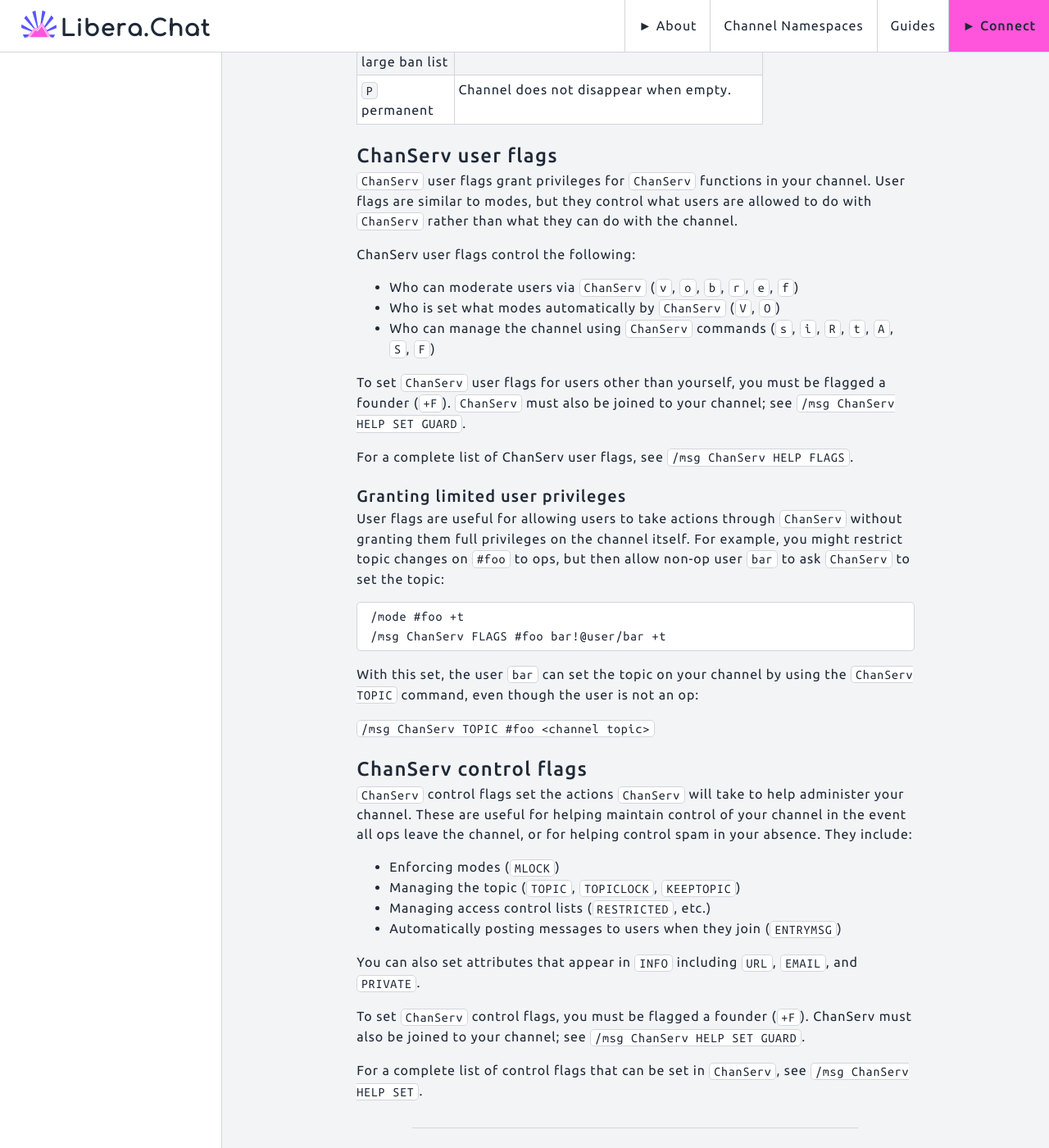
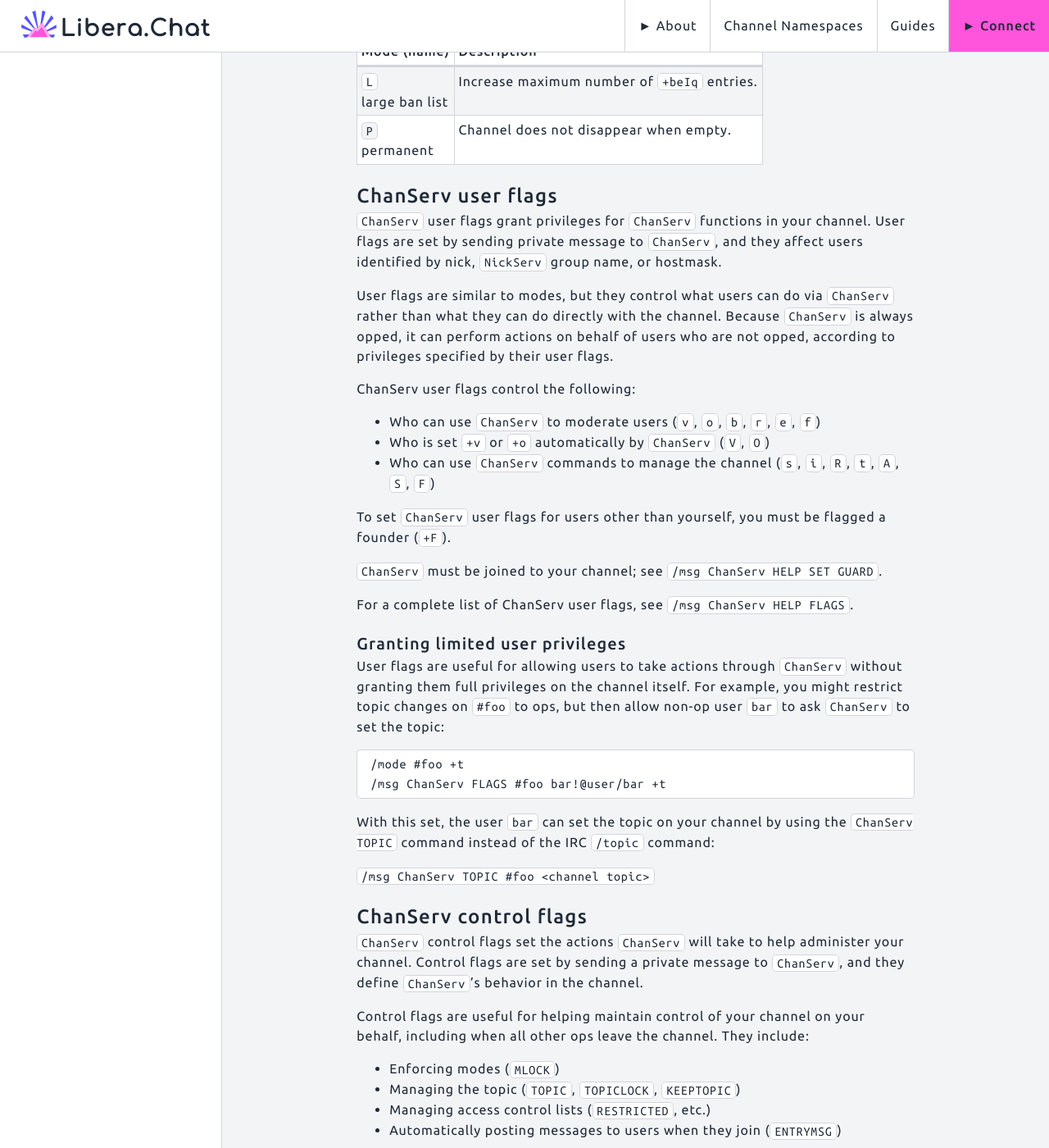
Before and after one commit to Libera-Chat/libera-chat.github.io, a Jekyll site: the page built from content/_guides/channelmodes.md, in a window 1280 px wide and 1400 px high, scrolled down 4340 px. Shown: the whole window at 82% size. Built offline with Jekyll 4.4.1, drawn with Linux system fonts in a browser that asks for light colours; some of the changed text lies outside the part shown.

Commit message:
modes and flags editing

````diff
--- a/content/_guides/channelmodes.md
+++ b/content/_guides/channelmodes.md
@@ -7,13 +7,13 @@
 Fully administering a channel involves the use of [channel
 modes](#channel-modes), `ChanServ` [user flags](#chanserv-user-flags), and
 `ChanServ` [control flags](#chanserv-control-flags). This document provides an
-overview of these three tools, their distinctions, and how they work together.
+overview of these tools, their distinctions, and how they work together.
 
 ## Channel modes
 
-Channel modes are a feature of the IRC protocol for setting permissions on a
-channel. Modes are set using IRC commands, and they apply directly to
-channels.
+Channel modes are a feature of the IRC protocol for setting permissions and
+attributes on a channel. Modes are set using IRC commands, and they apply
+directly to channels.
 
 What channel modes control:
 
@@ -48,9 +48,9 @@
 
 ### Enforcing modes
 
-`ChanServ` can help ensure that desired modes are always set for your channel,
-using the `MLOCK` [control flag](#chanserv-control-flags). If for any reason
-they are changed, `ChanServ` can change them back.
+`ChanServ` can help ensure that desired modes are always set or unset for your
+channel, using the `MLOCK` [control flag](#chanserv-control-flags). If for any
+reason they are changed, `ChanServ` can change them back.
 
 For example, to ensure that setting the topic on `#foo` is always restricted
 to operators:
@@ -73,6 +73,8 @@
 
 ### Available channel modes
 
+Channel operators can set the following modes.
+
 {% assign channel_modes = site.data.channelmodes |
 where_exp:"item","item.restricted != true" %}
 
@@ -80,7 +82,7 @@
 
 ### Restricted channel modes
 
-The following channel modes can only be added by Libera.Chat staff.
+Only Libera.Chat staff can set the following modes.
 
 {% assign restricted_modes = site.data.channelmodes | where: 'restricted',
 true %}
@@ -90,19 +92,25 @@
 ## ChanServ user flags
 
 `ChanServ` user flags grant privileges for `ChanServ` functions in your
-channel. User flags are similar to modes, but they control what users are
-allowed to do with `ChanServ` rather than what they can do with the channel.
+channel. User flags are set by sending private message to `ChanServ`, and they
+affect users identified by nick, `NickServ` group name, or hostmask.
+
+User flags are similar to modes, but they control what users can do via
+`ChanServ` rather than what they can do directly with the channel. Because
+`ChanServ` is always opped, it can perform actions on behalf of users who are
+not opped, according to privileges specified by their user flags.
 
 ChanServ user flags control the following:
 
-- Who can moderate users via `ChanServ` (`v`, `o`, `b`, `r`, `e`, `f`)
-- Who is set what modes automatically by `ChanServ` (`V`, `O`)
-- Who can manage the channel using `ChanServ` commands (`s`, `i`, `R`, `t`,
+- Who can use `ChanServ` to moderate users (`v`, `o`, `b`, `r`, `e`, `f`)
+- Who is set `+v` or `+o` automatically by `ChanServ` (`V`, `O`)
+- Who can use `ChanServ` commands to manage the channel (`s`, `i`, `R`, `t`,
   `A`, `S`, `F`)
 
 To set `ChanServ` user flags for users other than yourself, you must be
-flagged a founder (`+F`). `ChanServ` must also be joined to your channel; see
-`/msg ChanServ HELP SET GUARD`.
+flagged a founder (`+F`).
+
+`ChanServ` must be joined to your channel; see `/msg ChanServ HELP SET GUARD`.
 
 For a complete list of ChanServ user flags, see `/msg ChanServ HELP FLAGS`.
 
@@ -119,28 +127,31 @@
 ```
 
 With this set, the user `bar` can set the topic on your channel by using the
-`ChanServ TOPIC` command, even though the user is not an op:
+`ChanServ TOPIC` command instead of the IRC `/topic` command:
 
 `/msg ChanServ TOPIC #foo <channel topic>`
 
 ## ChanServ control flags
 
 `ChanServ` control flags set the actions `ChanServ` will take to help
-administer your channel. These are useful for helping maintain control of your
-channel in the event all ops leave the channel, or for helping control spam in
-your absence. They include:
+administer your channel. Control flags are set by sending a private message to
+`ChanServ`, and they define `ChanServ`'s behavior in the channel.
+
+Control flags are useful for helping maintain control of your channel on your
+behalf, including when all other ops leave the channel. They include:
 
 - Enforcing modes (`MLOCK`)
 - Managing the topic (`TOPIC`, `TOPICLOCK`, `KEEPTOPIC`)
 - Managing access control lists (`RESTRICTED`, etc.)
 - Automatically posting messages to users when they join (`ENTRYMSG`)
 
-You can also set attributes that appear in `INFO` including `URL`, `EMAIL`,
-and `PRIVATE`.
+`ChanServ` can also set attributes that appear in `INFO`, including `URL`,
+`EMAIL`, and `PRIVATE`.
 
 To set `ChanServ` control flags, you must be flagged a founder (`+F`).
-ChanServ must also be joined to your channel; see `/msg ChanServ HELP SET
-GUARD`.
+
+`ChanServ` must be joined to your channel; see `/msg ChanServ HELP SET GUARD`.
 
 For a complete list of control flags that can be set in `ChanServ`, see `/msg
-ChanServ HELP SET`.
+ChanServ HELP SET`. For details on a control flag, use `/msg ChanServ HELP SET
+<flag>`.
````
